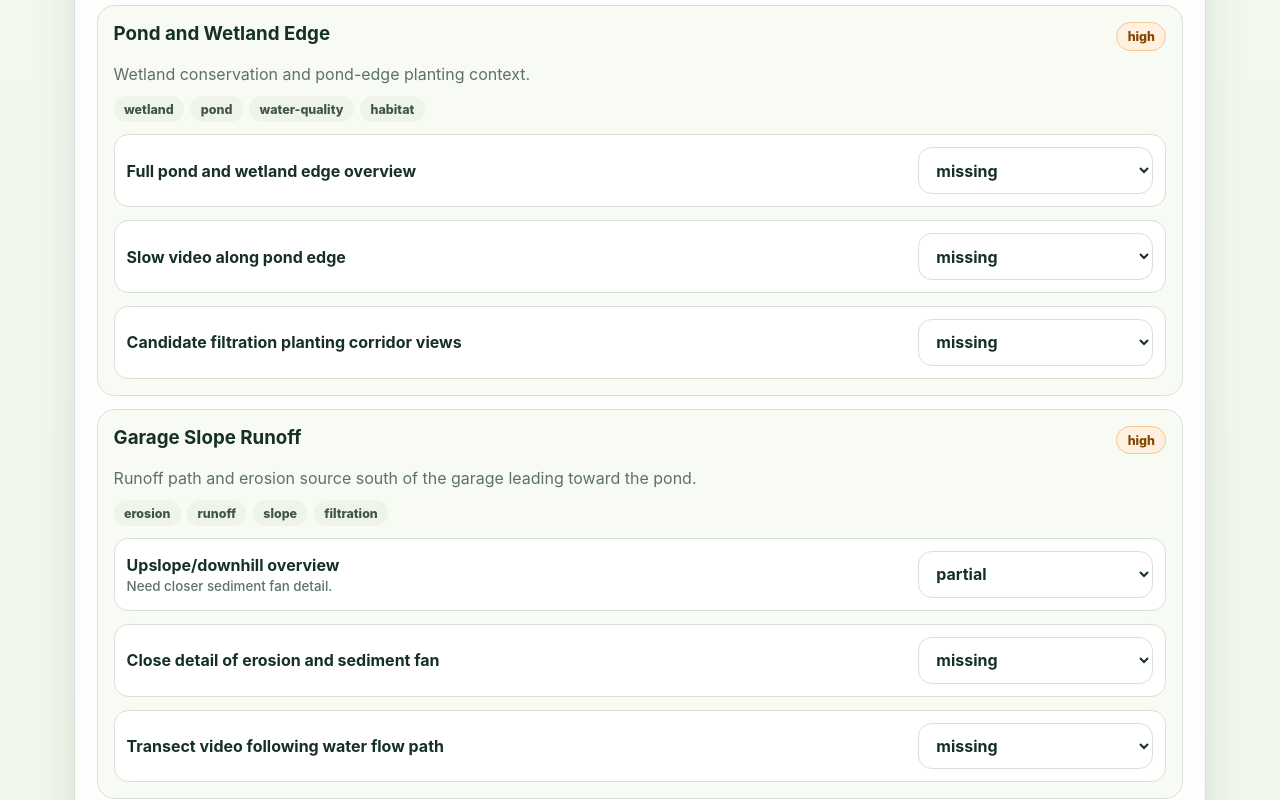
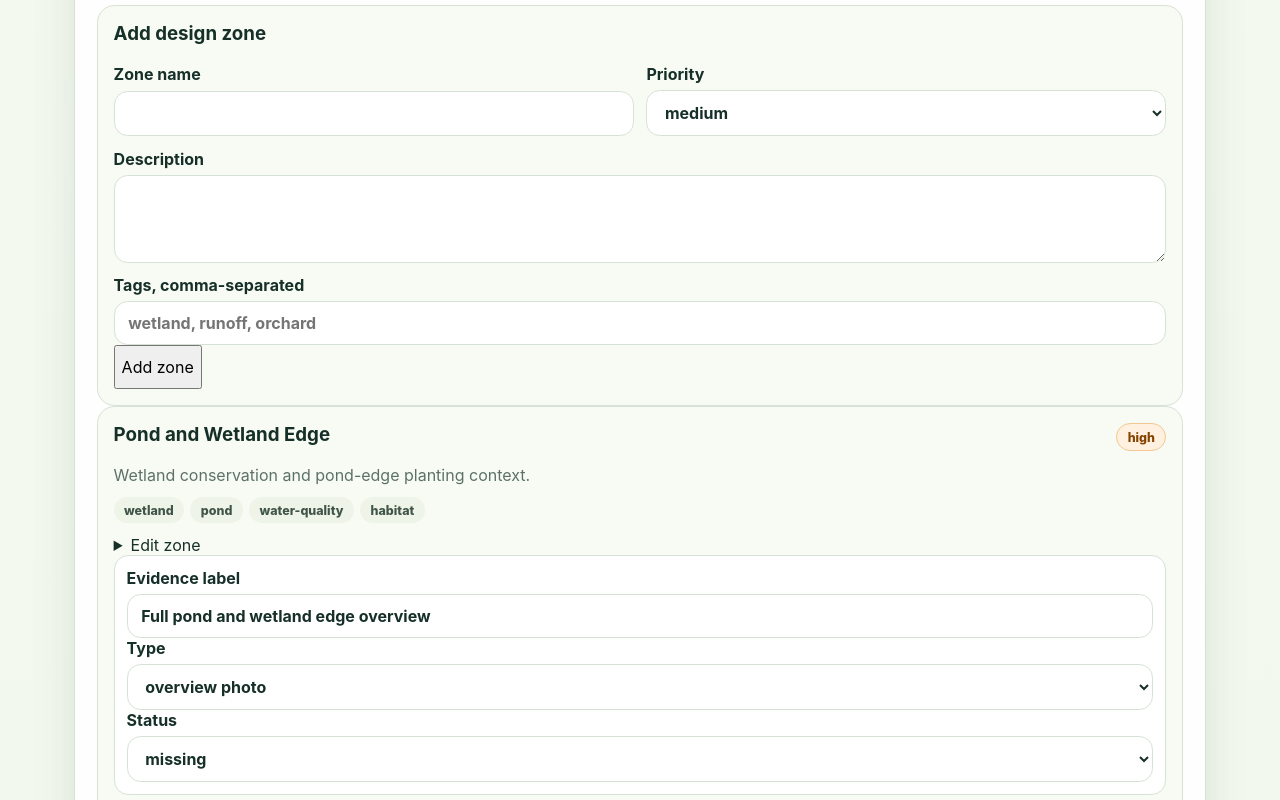
Before and after one commit to Aggredicus/PermaSurvey-FlightOps, a React (Vite) app: page / in a window 1280 px wide. Shown: the part 2060-2860 px from the top of the page. Built offline with nearby package versions, Linux system fonts and the light colour scheme.

Commit message:
Add minimal zone and evidence requirement editing UI

```diff
--- a/src/components/ZonePlanner.tsx
+++ b/src/components/ZonePlanner.tsx
@@ -1,19 +1,122 @@
-import type { EvidenceStatus, SurveyProject } from '../domain/types';
+import { useState } from 'react';
+import type { EvidenceStatus, EvidenceType, Priority, SurveyProject } from '../domain/types';
+import type { EvidenceRequirementDraft, ZoneDraft } from '../domain/zones';
+import { formatTagsInput, parseTagsInput } from '../domain/zones';
 
 interface ZonePlannerProps {
   project: SurveyProject;
   onEvidenceStatusChange: (zoneId: string, requirementId: string, status: EvidenceStatus) => void;
+  onAddZone: (draft: ZoneDraft) => void;
+  onUpdateZone: (zoneId: string, patch: Partial<ZoneDraft>) => void;
+  onAddEvidenceRequirement: (zoneId: string, draft: EvidenceRequirementDraft) => void;
+  onUpdateEvidenceRequirement: (
+    zoneId: string,
+    requirementId: string,
+    patch: Partial<EvidenceRequirementDraft>,
+  ) => void;
 }
 
+const priorities: Priority[] = ['low', 'medium', 'high'];
 const evidenceStatuses: EvidenceStatus[] = ['missing', 'partial', 'complete', 'not_needed'];
+const evidenceTypes: EvidenceType[] = [
+  'overview_photo',
+  'detail_photo',
+  'slow_video',
+  'transect_video',
+  'orthomosaic_coverage',
+  'slope_erosion_detail',
+  'planting_corridor_view',
+  'access_infrastructure_view',
+  'client_beauty_shot',
+  'custom_other',
+];
 
-export function ZonePlanner({ project, onEvidenceStatusChange }: ZonePlannerProps) {
+const emptyZoneDraft: ZoneDraft = {
+  name: '',
+  description: '',
+  priority: 'medium',
+  tags: [],
+};
+
+const emptyRequirementDraft: EvidenceRequirementDraft = {
+  label: '',
+  evidence_type: 'overview_photo',
+  status: 'missing',
+};
+
+export function ZonePlanner({
+  project,
+  onEvidenceStatusChange,
+  onAddZone,
+  onUpdateZone,
+  onAddEvidenceRequirement,
+  onUpdateEvidenceRequirement,
+}: ZonePlannerProps) {
+  const [newZone, setNewZone] = useState<ZoneDraft>(emptyZoneDraft);
+  const [newZoneTags, setNewZoneTags] = useState('');
+  const [newRequirementByZone, setNewRequirementByZone] = useState<Record<string, EvidenceRequirementDraft>>({});
+
+  function handleAddZone() {
+    onAddZone({ ...newZone, tags: parseTagsInput(newZoneTags) });
+    setNewZone(emptyZoneDraft);
+    setNewZoneTags('');
+  }
+
+  function requirementDraftFor(zoneId: string): EvidenceRequirementDraft {
+    return newRequirementByZone[zoneId] ?? emptyRequirementDraft;
+  }
+
+  function updateRequirementDraft(zoneId: string, patch: Partial<EvidenceRequirementDraft>) {
+    setNewRequirementByZone((current) => ({
+      ...current,
+      [zoneId]: { ...requirementDraftFor(zoneId), ...patch },
+    }));
+  }
+
+  function handleAddRequirement(zoneId: string) {
+    onAddEvidenceRequirement(zoneId, requirementDraftFor(zoneId));
+    setNewRequirementByZone((current) => ({ ...current, [zoneId]: emptyRequirementDraft }));
+  }
+
   return (
     <section className="panel" aria-labelledby="zone-planner-title">
       <p className="eyebrow">Design zones</p>
       <h2 id="zone-planner-title">Evidence requirements by zone</h2>
+
+      <article className="zone-card add-zone-card">
+        <h3>Add design zone</h3>
+        <div className="form-grid compact-form">
+          <label>
+            Zone name
+            <input value={newZone.name} onChange={(event) => setNewZone({ ...newZone, name: event.target.value })} />
+          </label>
+          <label>
+            Priority
+            <select
+              value={newZone.priority}
+              onChange={(event) => setNewZone({ ...newZone, priority: event.target.value as Priority })}
+            >
+              {priorities.map((priority) => <option value={priority} key={priority}>{priority}</option>)}
+            </select>
+          </label>
+          <label className="full-span">
+            Description
+            <textarea value={newZone.description} onChange={(event) => setNewZone({ ...newZone, description: event.target.value })} />
+          </label>
+          <label className="full-span">
+            Tags, comma-separated
+            <input value={newZoneTags} onChange={(event) => setNewZoneTags(event.target.value)} placeholder="wetland, runoff, orchard" />
+          </label>
+        </div>
+        <button className="primary-button" type="button" onClick={handleAddZone}>
+          Add zone
+        </button>
+      </article>
+
       <div className="card-list">
-        {project.zones.map((zone) => (
+        {project.zones.map((zone) => {
+          const requirementDraft = requirementDraftFor(zone.zone_id);
+          return (
             <article className="zone-card" key={zone.zone_id}>
               <div className="card-header-row">
                 <div>
@@ -27,13 +130,64 @@ export function ZonePlanner({ project, onEvidenceStatusChange }: ZonePlannerProp
                   <span className="tag" key={tag}>{tag}</span>
                 ))}
               </div>
+
+              <details className="edit-details">
+                <summary>Edit zone</summary>
+                <div className="form-grid compact-form">
+                  <label>
+                    Zone name
+                    <input value={zone.name} onChange={(event) => onUpdateZone(zone.zone_id, { name: event.target.value })} />
+                  </label>
+                  <label>
+                    Priority
+                    <select
+                      value={zone.priority}
+                      onChange={(event) => onUpdateZone(zone.zone_id, { priority: event.target.value as Priority })}
+                    >
+                      {priorities.map((priority) => <option value={priority} key={priority}>{priority}</option>)}
+                    </select>
+                  </label>
+                  <label className="full-span">
+                    Description
+                    <textarea value={zone.description} onChange={(event) => onUpdateZone(zone.zone_id, { description: event.target.value })} />
+                  </label>
+                  <label className="full-span">
+                    Tags, comma-separated
+                    <input
+                      value={formatTagsInput(zone.tags)}
+                      onChange={(event) => onUpdateZone(zone.zone_id, { tags: parseTagsInput(event.target.value) })}
+                    />
+                  </label>
+                </div>
+              </details>
+
               <div className="requirement-list">
                 {zone.required_evidence.map((requirement) => (
-                <label className="requirement-row" key={requirement.requirement_id}>
-                  <span>
-                    <strong>{requirement.label}</strong>
-                    {requirement.notes ? <small>{requirement.notes}</small> : null}
-                  </span>
+                  <div className="requirement-row" key={requirement.requirement_id}>
+                    <label>
+                      Evidence label
+                      <input
+                        value={requirement.label}
+                        onChange={(event) =>
+                          onUpdateEvidenceRequirement(zone.zone_id, requirement.requirement_id, { label: event.target.value })
+                        }
+                      />
+                    </label>
+                    <label>
+                      Type
+                      <select
+                        value={requirement.evidence_type}
+                        onChange={(event) =>
+                          onUpdateEvidenceRequirement(zone.zone_id, requirement.requirement_id, {
+                            evidence_type: event.target.value as EvidenceType,
+                          })
+                        }
+                      >
+                        {evidenceTypes.map((type) => <option value={type} key={type}>{type.replaceAll('_', ' ')}</option>)}
+                      </select>
+                    </label>
+                    <label>
+                      Status
                       <select
                         value={requirement.status}
                         onChange={(event) =>
@@ -49,10 +203,50 @@ export function ZonePlanner({ project, onEvidenceStatusChange }: ZonePlannerProp
                         ))}
                       </select>
                     </label>
+                  </div>
                 ))}
               </div>
+
+              <details className="edit-details">
+                <summary>Add evidence requirement</summary>
+                <div className="form-grid compact-form">
+                  <label>
+                    Requirement label
+                    <input
+                      value={requirementDraft.label}
+                      onChange={(event) => updateRequirementDraft(zone.zone_id, { label: event.target.value })}
+                    />
+                  </label>
+                  <label>
+                    Type
+                    <select
+                      value={requirementDraft.evidence_type}
+                      onChange={(event) =>
+                        updateRequirementDraft(zone.zone_id, { evidence_type: event.target.value as EvidenceType })
+                      }
+                    >
+                      {evidenceTypes.map((type) => <option value={type} key={type}>{type.replaceAll('_', ' ')}</option>)}
+                    </select>
+                  </label>
+                  <label>
+                    Status
+                    <select
+                      value={requirementDraft.status}
+                      onChange={(event) =>
+                        updateRequirementDraft(zone.zone_id, { status: event.target.value as EvidenceStatus })
+                      }
+                    >
+                      {evidenceStatuses.map((status) => <option value={status} key={status}>{status.replaceAll('_', ' ')}</option>)}
+                    </select>
+                  </label>
+                </div>
+                <button className="secondary-button" type="button" onClick={() => handleAddRequirement(zone.zone_id)}>
+                  Add requirement
+                </button>
+              </details>
             </article>
-        ))}
+          );
+        })}
       </div>
     </section>
   );
```
Lines whose indentation alone changed are shown as unchanged.
